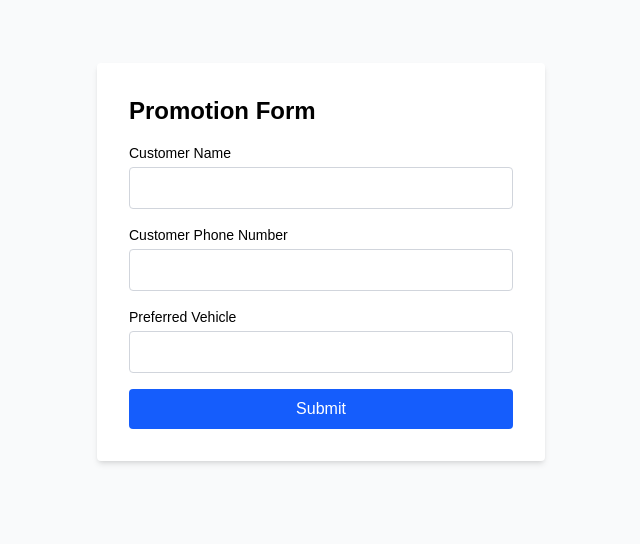
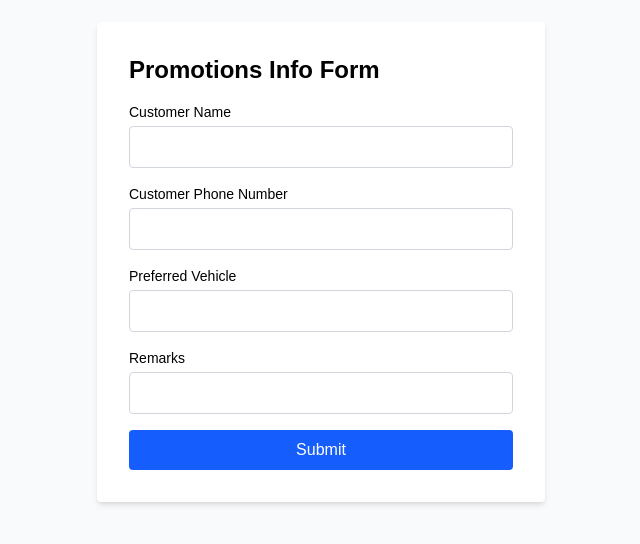
Before and after one commit to hashdev89/helpdeskticketingsystem, a Next.js app: page /promotion in a window 1280 px wide. Shown: the part 138-682 px from the top of the page, without its empty margins (319-959 px from the left). Built offline with nearby package versions, Linux system fonts and the light colour scheme; no server answers.

Commit message:
promitontriggerremarks

```diff
--- a/app/promotion/page.tsx
+++ b/app/promotion/page.tsx
@@ -8,6 +8,7 @@ export default function PromotionPage() {
     customer_name: "",
     customer_phone: "",
     preferred_vehicle: "",
+    remarks: "",
   });
   const [loading, setLoading] = useState(false);
   const [success, setSuccess] = useState("");
@@ -31,15 +32,15 @@ export default function PromotionPage() {
       headers: { 'Content-Type': 'application/json' },
       body: JSON.stringify({
       recipient_number: form.customer_phone,
-      sms_text: "Thank for your interest in Indra Traders and our officer will contact you."
+      sms_text: `Hi ${form.customer_name}, thank you for visiting Indra Traders at the Auto Vision Motor Show BMICH! We’ve received your inquiry and will get in touch soon. Feel free to call us at 0777874422 for more info.`,
       })
       });
       } catch (e) {
       // Optionally handle SMS send error, but don't block success
       console.error("Failed to send SMS via SQL Server", e);
       }
-      setSuccess("Promotion submitted successfully!");
-      setForm({ customer_name: "", customer_phone: "", preferred_vehicle: "" });
+      setSuccess("Promotion details submitted successfully!");
+      setForm({ customer_name: "", customer_phone: "", preferred_vehicle: "" , remarks: "",});
     } catch (err: any) {
       setError(err.message || "Failed to submit promotion.");
     } finally {
@@ -53,7 +54,7 @@ export default function PromotionPage() {
         onSubmit={handleSubmit}
         className="bg-white p-8 rounded shadow-md w-full max-w-md space-y-4"
       >
-        <h1 className="text-2xl font-bold mb-4 text-black">Promotion Form</h1>
+        <h1 className="text-2xl font-bold mb-4 text-black">Promotions Info Form</h1>
         <div>
           <label className="block text-sm font-medium text-black mb-1">
             Customer Name
@@ -93,6 +94,19 @@ export default function PromotionPage() {
             required
           />
         </div>
+          <div>
+          <label className="block text-sm font-medium text-black mb-1">
+           Remarks
+          </label>
+          <input
+            type="text"
+            name="remarks"
+            value={form.remarks}
+            onChange={handleChange}
+            className="w-full px-3 py-2 border border-gray-300 rounded text-black"
+            required
+          />
+        </div>
         <button
           type="submit"
           disabled={loading}
```
